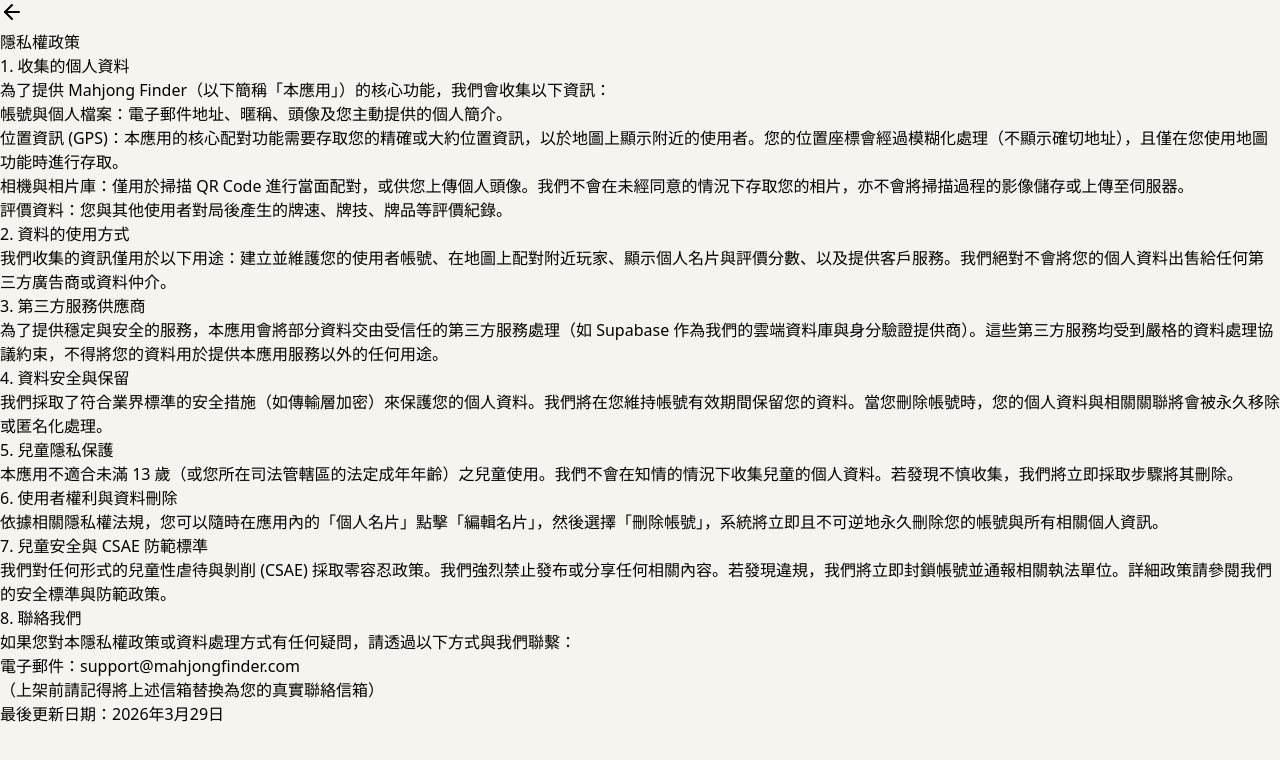
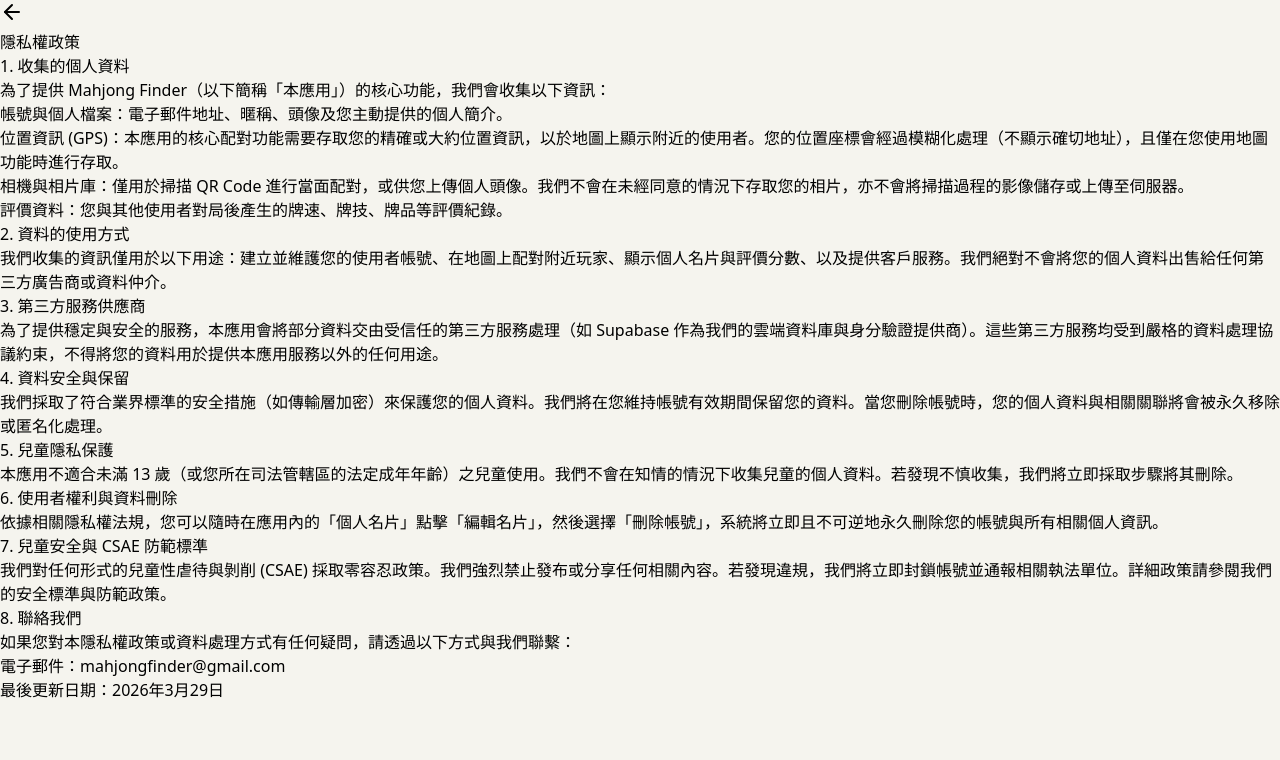
Before and after one commit to yisingtsoi-ui/mahjong-finder, a React (Vite) app: page /privacy in a window 1280 px wide. Shown: the top 760 px of the page. Built offline with nearby package versions, Linux system fonts and the light colour scheme.

Commit message:
docs: update contact email to mahjongfinder@gmail.com

```diff
--- a/src/pages/PrivacyPolicy.jsx
+++ b/src/pages/PrivacyPolicy.jsx
@@ -75,8 +75,7 @@ export default function PrivacyPolicy() {
           <h2 className="text-xl font-black mb-3 bg-black text-white inline-block px-3 py-1">8. 聯絡我們</h2>
           <p className="font-bold leading-relaxed">
             如果您對本隱私權政策或資料處理方式有任何疑問，請透過以下方式與我們聯繫：<br />
-            <span className="text-blue-600 mt-2 inline-block">電子郵件：support@mahjongfinder.com</span><br />
-            <span className="text-sm text-gray-500">（上架前請記得將上述信箱替換為您的真實聯絡信箱）</span>
+            <span className="text-blue-600 mt-2 inline-block">電子郵件：mahjongfinder@gmail.com</span><br />
           </p>
         </section>
 
--- a/src/pages/SafetyPolicy.jsx
+++ b/src/pages/SafetyPolicy.jsx
@@ -48,7 +48,7 @@ export default function SafetyPolicy() {
           <h2 className="text-xl font-black mb-3 bg-black text-white inline-block px-3 py-1">4. 聯絡與舉報管道</h2>
           <p className="font-bold leading-relaxed">
             負責團隊：Mahjong Finder 信任與安全團隊<br />
-            <span className="text-blue-600 mt-2 inline-block">檢舉與聯絡信箱：support@mahjongfinder.com</span><br />
+            <span className="text-blue-600 mt-2 inline-block">檢舉與聯絡信箱：mahjongfinder@gmail.com</span><br />
           </p>
         </section>
       </div>
```
